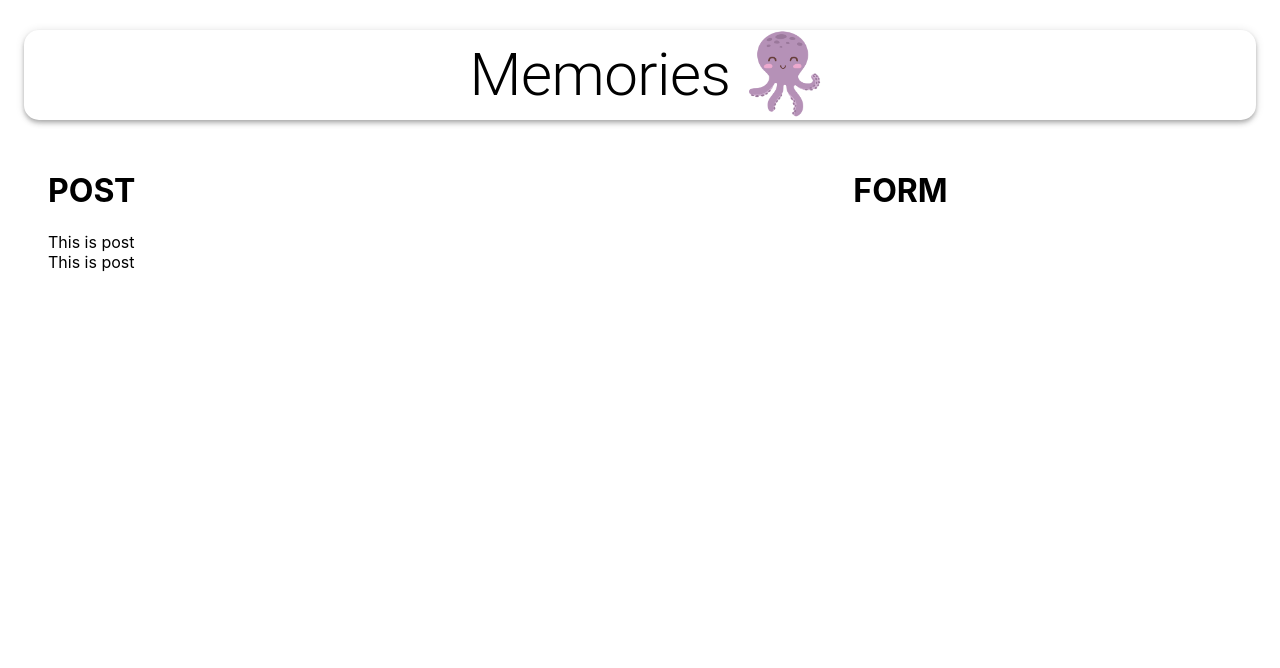
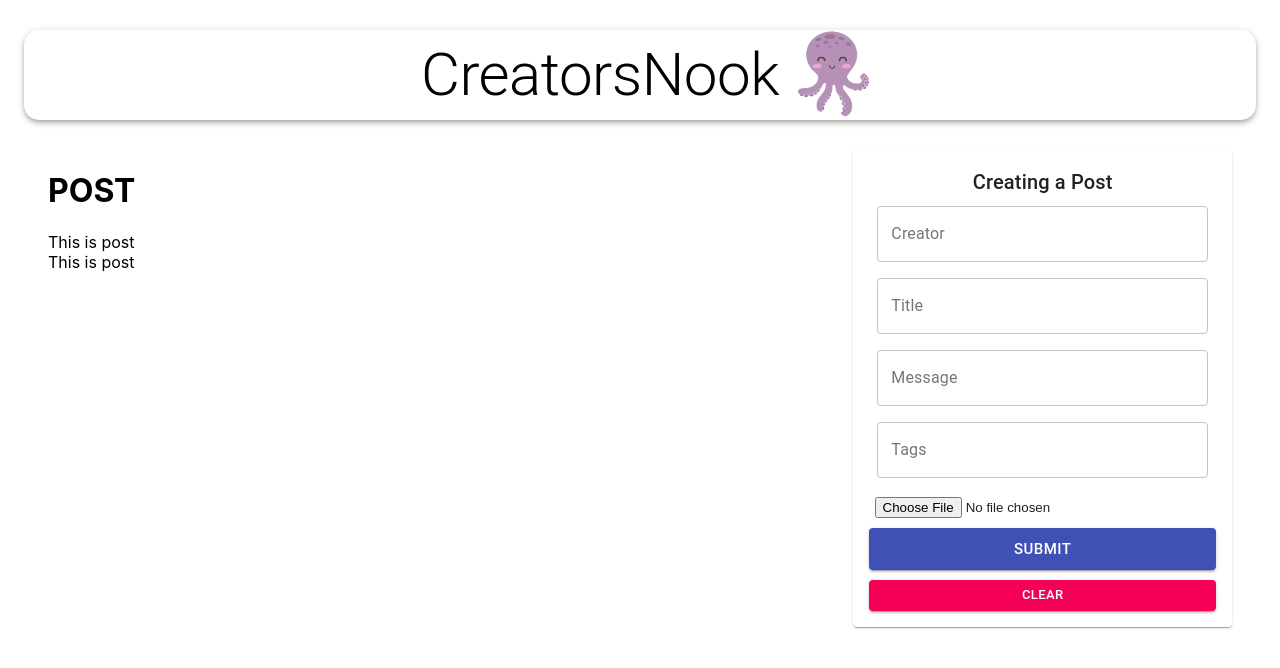
Before and after one commit to Shuchita33/CreatorsNook, a React (Create React App) app in the folder client/: page / in a window 1280 px wide. Shown: the top 668 px of the page. Built offline with nearby package versions, Linux system fonts and the light colour scheme; no server answers.

Commit message:
Form Component added

```diff
--- a/client/src/App.js
+++ b/client/src/App.js
@@ -20,7 +20,7 @@
   return (
     <Container maxWidth='lg'>
       <AppBar className={classes.appBar} position='static' color='inherit'>
-        <Typography className={classes.image} variant='h2' align='center'> Memories </Typography>
+        <Typography className={classes.image} variant='h2' align='center'> CreatorsNook </Typography>
         <img className={classes.image} src={photo} alt='imm' height="90" width='80'></img>
       </AppBar>
       <Grow in>
--- a/client/src/components/Form/Form.js
+++ b/client/src/components/Form/Form.js
@@ -1,10 +1,69 @@
-import React from "react"
+import React, {useState} from "react"
+import useStyles from './styles';
+import FileBase from 'react-file-base64';
+import {
+ TextField, Button, Typography, Paper
+} from '@material-ui/core';
+const Form=()=>{
+    const [postData,setPostData]=useState({
+        creator:'', title:'', message:'',tags:'', selectedFiles:''
+    })
+    const classes=useStyles();
+    const handleSubmit=()=>{
 
-const Form=()=>{
+    }
+    const clear=()=>{
+
+    }
     return(
-        <>
-        <div><h1>FORM</h1></div>
-        </>
+       <Paper className={classes.paper}>                {/* //add two classes for margin b/t textfields */}
+        <form autoComplete="off" noValidate className={`${classes.root} ${classes.form}`} onSubmit={handleSubmit}>
+            <Typography variant="h6"> Creating a Post </Typography>
+            <TextField
+                name="creator"
+                variant="outlined"
+                label='Creator'
+                fullWidth
+                value={postData.creator}
+                onChange={(e)=>{setPostData({ ...postData,   //regain the prev data
+                    creator:e.target.value
+                })}}
+            ></TextField>
+            <TextField
+                name="title"
+                variant="outlined"
+                label='Title'
+                fullWidth
+                value={postData.title}
+                onChange={(e)=>{setPostData({ ...postData,
+                    title:e.target.value
+                })}}
+            ></TextField>
+            <TextField
+                name="message"
+                variant="outlined"
+                label='Message'
+                fullWidth
+                value={postData.message}
+                onChange={(e)=>{setPostData({ ...postData,
+                    message:e.target.value
+                })}}
+            ></TextField>
+            <TextField
+                name="tags"
+                variant="outlined"
+                label='Tags'
+                fullWidth
+                value={postData.tags}
+                onChange={(e)=>{setPostData({ ...postData,
+                    tags:e.target.value
+                })}}
+            ></TextField>
+            <div className={classes.fileInput}><FileBase type="file" multiple={false} onDone={({ base64 }) => setPostData({ ...postData, selectedFile: base64 })} /></div>
+            <Button className={classes.buttonSubmit} variant="contained" color="primary" size="large" type="submit" fullWidth>Submit</Button>
+            <Button variant="contained" color="secondary" size="small" onClick={clear} fullWidth>Clear</Button>
+        </form>
+       </Paper>
     )
 }
 export default Form;
```
